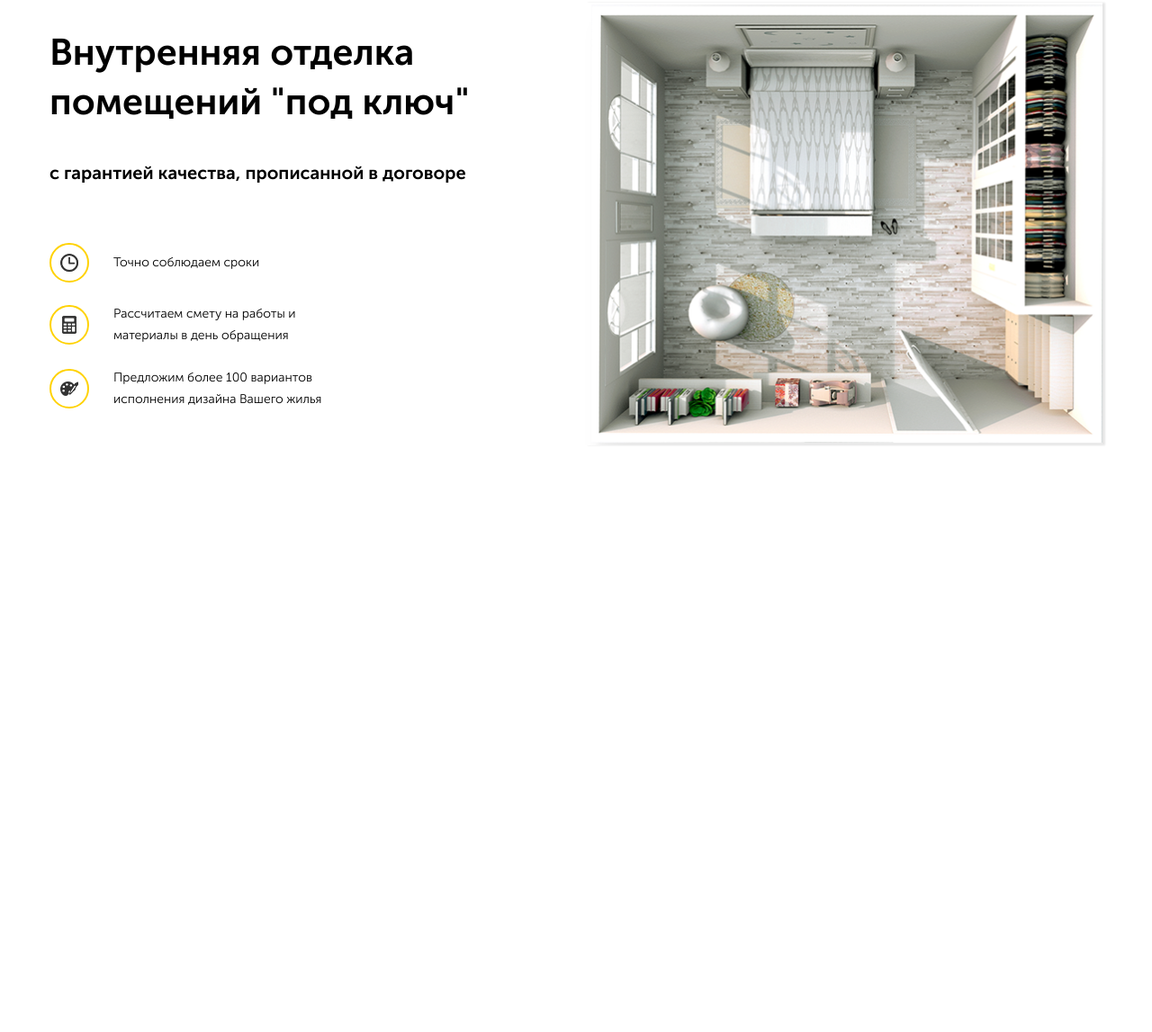
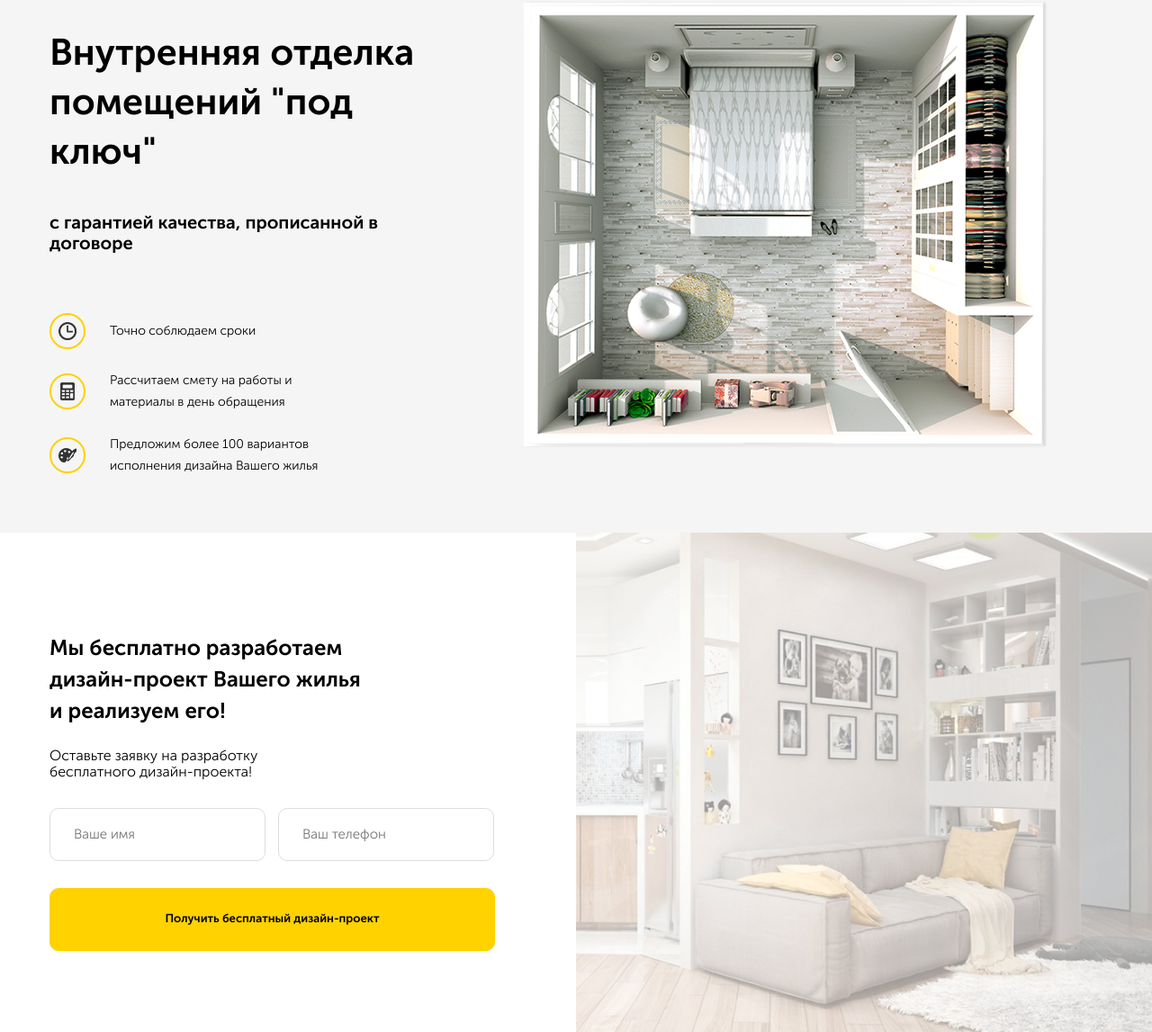
Before and after one commit to HucklJS/repair, a plain HTML site: page src/index.html in a window 1280 px wide. Shown: the part 138-1285 px from the top of the page at 90% size. Before the commit the page ends 800 px from the top, so only its background shows below. Drawn offline with Linux system fonts and the light colour scheme.

Commit message:
Сверстали секцию offer и слегка адаптировали ее

```diff
--- a/src/index.html
+++ b/src/index.html
@@ -81,6 +81,40 @@
         <!-- /.container -->
       </section>
       <!-- /.hero -->
+      <section class="offer section">
+        <div class="container">
+          <div class="offer-block">
+            <h2 class="section-title offer__title">
+              Мы бесплатно разработаем дизайн-проект Вашего жилья и реализуем
+              его!
+            </h2>
+            <!-- /.section-title -->
+            <span class="section-subtitle offer__subtitle"
+              >Оставьте заявку на разработку бесплатного дизайн-проекта!
+            </span>
+            <!-- /.section-subtitle -->
+            <form action="" class="form offer__form">
+              <input
+                type="text"
+                class="input offer__input"
+                placeholder="Ваше имя"
+              />
+              <input
+                type="tel"
+                class="input offer__input"
+                placeholder="Ваш телефон"
+              />
+              <button class="button offer__button">
+                Получить бесплатный дизайн-проект
+              </button>
+            </form>
+            <!-- /.form offer__form -->
+          </div>
+          <!-- offer-block -->
+        </div>
+        <!-- /.container -->
+      </section>
+      <!-- /.offer -->
     </main>
   </body>
 </html>
--- a/src/sass/_colors.sass
+++ b/src/sass/_colors.sass
@@ -1,2 +1,4 @@
 $main-color: #ffd200
 $text-color: #333333
+$secondary-color: #f5f5f5
+$border-input: #dddddd
--- a/src/sass/_interface.sass
+++ b/src/sass/_interface.sass
@@ -1,3 +1,5 @@
+*
+    box-sizing: border-box
 body
     +reg
 img
@@ -7,10 +9,28 @@ img
     margin: auto
     // border: 1px solid red
 .button
+    padding: 18px 30px
     border-radius: 10px
     border: 1px solid $main-color
     font-size: 13px
     background-color: $main-color
+    transition: 0.2s
+    +bold
+    &:hover
+        background-color: lighten($main-color, 10%)
+        cursor: pointer
+.section
+    padding: 90px 0
+    &-title
+        font-size: 24px
+        +bold
+    &-subtitle
+        font-size: 16px
+.input
+    border: 1px solid $border-input
+    border-radius: 10px
+    padding: 20px 26px
+    font-size: 15px
 
 @media (max-width:  1200px)
     .container
--- a/src/sass/blocks/_hero.sass
+++ b/src/sass/blocks/_hero.sass
@@ -1,5 +1,6 @@
 .hero
     padding: 46px 0
+    background-color: $secondary-color
     &-block
         display: flex
     &-text
@@ -21,6 +22,8 @@
             display: flex
             align-items: center
             margin-bottom: 23px
+            &:last-child
+                margin-bottom: 0
         &__image
             display: flex
             align-items: center
--- a/src/sass/blocks/_navbar.sass
+++ b/src/sass/blocks/_navbar.sass
@@ -24,9 +24,7 @@
         color: $text-color
         +bold
     &__button
-        padding: 18px 30px
         margin-left: 28px
-        +bold
 
 @media (max-width:  668px)
     .navbar
--- /dev/null
+++ b/src/sass/blocks/_offer.sass
@@ -0,0 +1,49 @@
+.offer
+    position: relative
+    background: url('../img/offer/offer-img.jpg') no-repeat
+    background-position: right
+    background-size: contain
+    &::before
+        position: absolute
+        top: 0
+        left: 0
+        content: ''
+        width: 50%
+        height: 100%
+        background-color: #ffffff
+    &-block
+        position: relative
+        width: 50%
+        padding-right: 90px
+    &__title
+        max-width: 360px
+        margin-bottom: 24px
+        line-height: 35px
+    &__subtitle
+        display: inline-block
+        max-width: 250px
+        margin-bottom: 30px
+        font-size: 16px
+    &__input
+        width: 240px
+        margin-bottom: 30px
+        &:first-child
+            margin-right: 10px
+    &__button
+        width: 100%
+        min-height: 70px
+
+@media (max-width:  1200px)
+    .offer
+        background-size: cover
+        &__input
+            width: 100%
+            margin-bottom: 10px
+        &__button
+            font-size: 12px
+@media (max-width:  768px)
+    .offer
+        background: #ffffff
+        &-block
+            width: 100%
+            padding-right: 0
--- a/src/sass/style.sass
+++ b/src/sass/style.sass
@@ -3,6 +3,8 @@
 @import 'interface'
 
 // импорт шапки сайта (navbar)
-@import 'blocks/_navbar'
+@import 'blocks/navbar'
 // импорт блока сайта (hero)
-@import 'blocks/_hero'
+@import 'blocks/hero'
+// импорт блока сайта (offer)
+@import 'blocks/offer'
```
Also changed, not shown: src/css/style.css, src/img/offer/offer-img.jpg (added), 1 other file.
